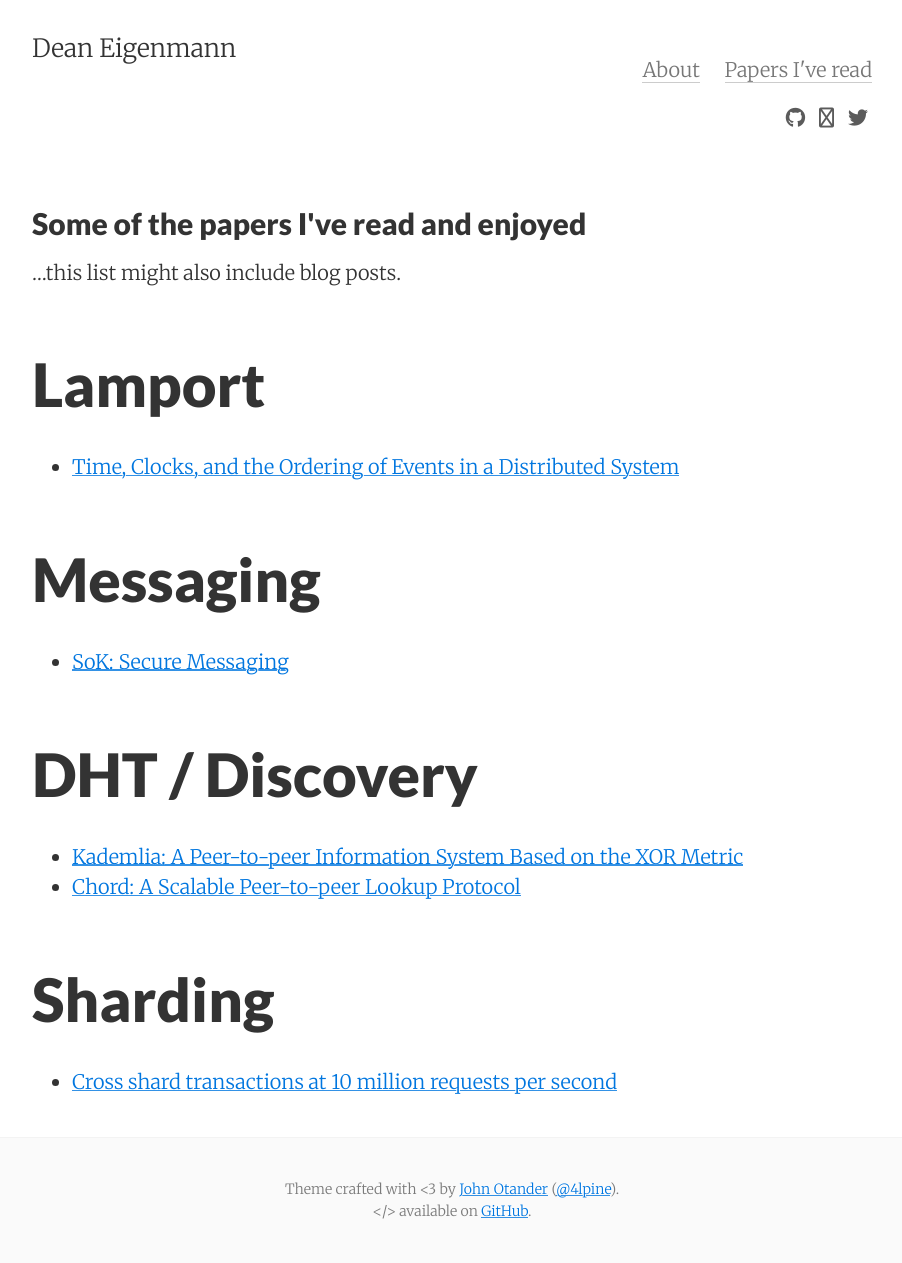
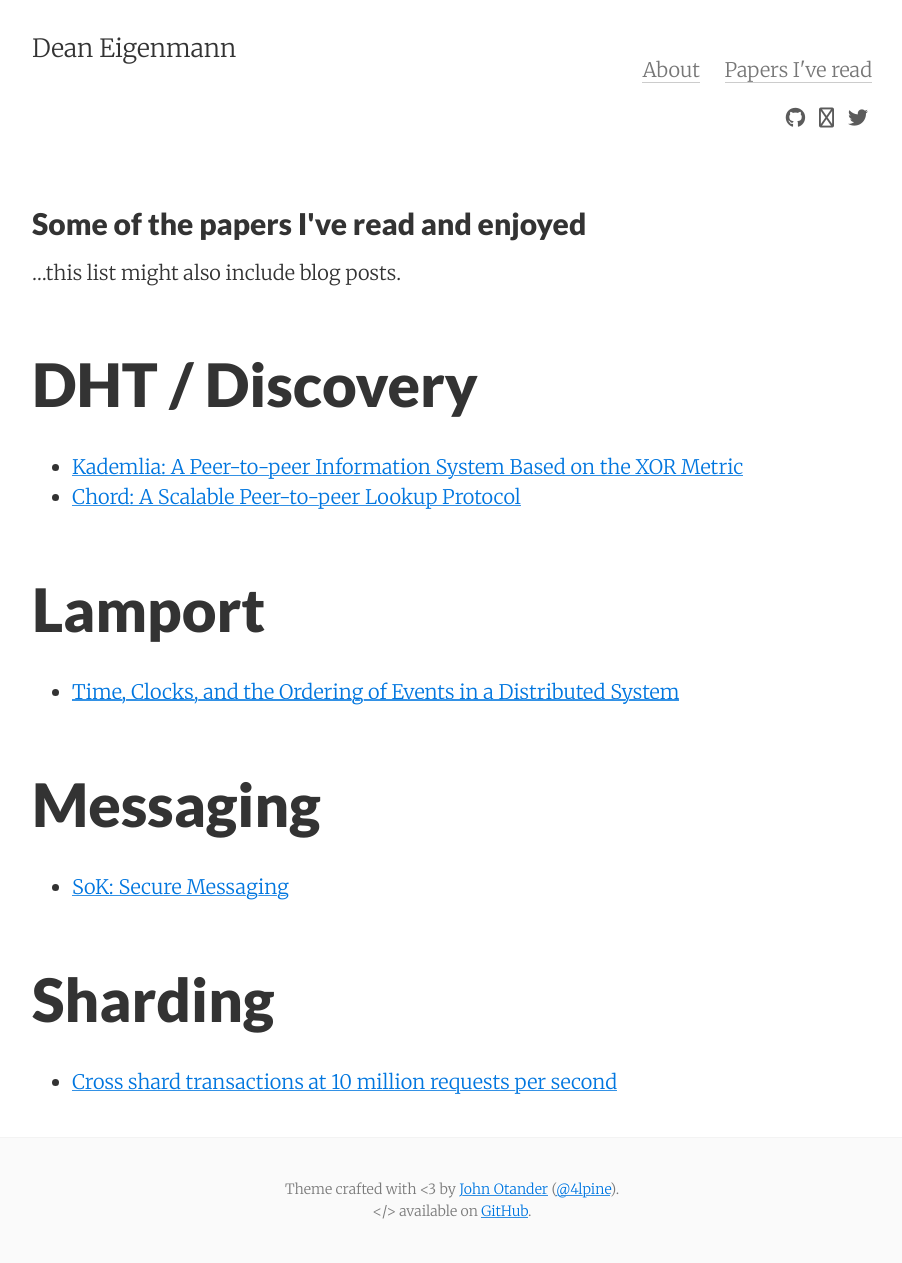
Before and after one commit to decanus/dean.eigenmann.me, a Jekyll site: the page built from papers_i_loved.md, in a window 1280 px wide. Shown: the whole page, without its empty margins (188-1090 px from the left). Built offline with Jekyll 4.4.1, drawn with Linux system fonts in a browser that asks for light colours; nearby versions of some CDN libraries.

```diff
--- a/papers_i_loved.md
+++ b/papers_i_loved.md
@@ -8,15 +8,15 @@ tags: papers-i-loved
 
 ...this list might also include blog posts.
 
+# DHT / Discovery
+ - [Kademlia: A Peer-to-peer Information System Based on the XOR Metric](https://pdos.csail.mit.edu/~petar/papers/maymounkov-kademlia-lncs.pdf)
+ - [Chord: A Scalable Peer-to-peer Lookup Protocol](https://pdos.csail.mit.edu/papers/ton:chord/paper-ton.pdf)
+
 # Lamport
  - [Time, Clocks, and the Ordering of Events in a Distributed System ](https://lamport.azurewebsites.net/pubs/time-clocks.pdf)
 
 # Messaging
  - [SoK: Secure Messaging](http://cacr.uwaterloo.ca/techreports/2015/cacr2015-02.pdf)
 
-# DHT / Discovery
- - [Kademlia: A Peer-to-peer Information System Based on the XOR Metric](https://pdos.csail.mit.edu/~petar/papers/maymounkov-kademlia-lncs.pdf)
- - [Chord: A Scalable Peer-to-peer Lookup Protocol](https://pdos.csail.mit.edu/papers/ton:chord/paper-ton.pdf)
-
 # Sharding
  - [Cross shard transactions at 10 million requests per second](https://blogs.dropbox.com/tech/2018/11/cross-shard-transactions-at-10-million-requests-per-second/)
```
